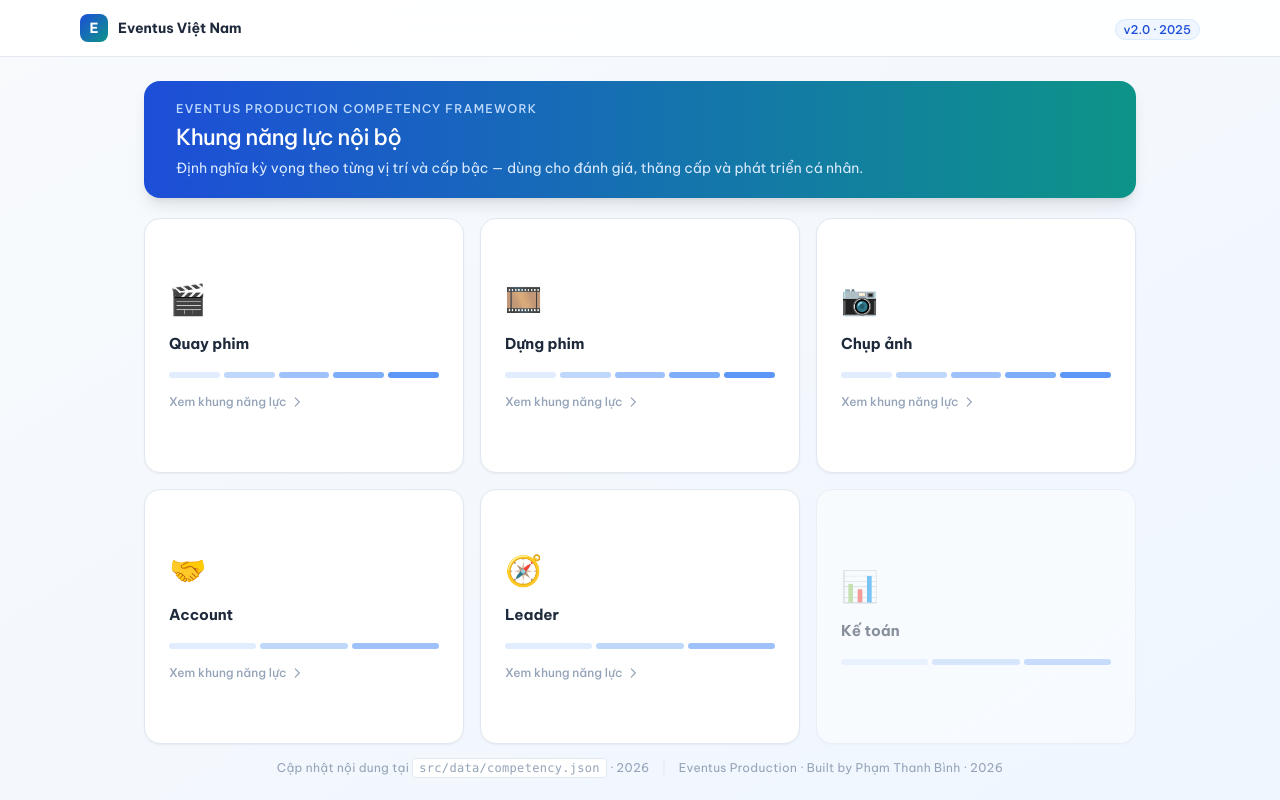
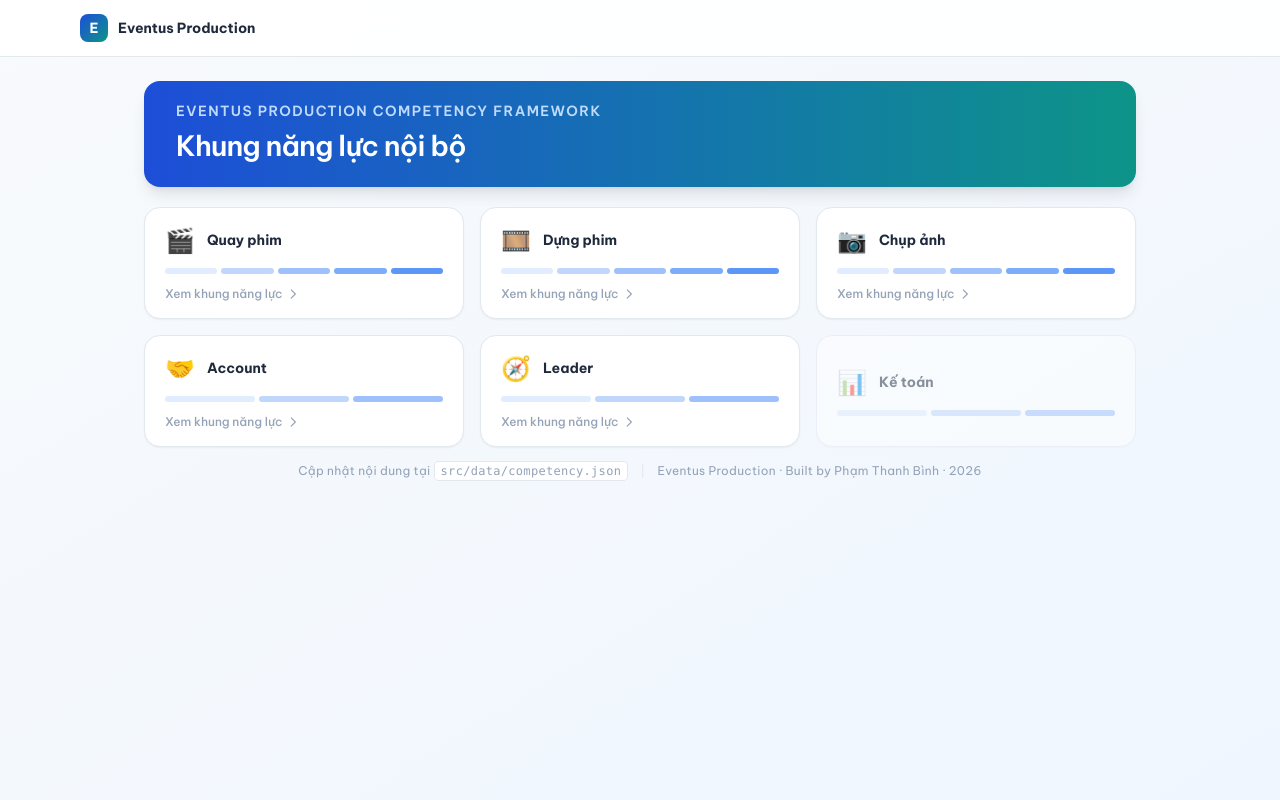
Before and after one commit to binheventus/client-eventus, a React (Vite) app: page / in a window 1280 px wide. Built offline with nearby package versions, Linux system fonts and the light colour scheme.

Commit message:
refactor: compact homepage cards, enlarge banner text, update header branding, remove version badge

```diff
--- a/src/components/Header.jsx
+++ b/src/components/Header.jsx
@@ -14,15 +14,12 @@
         ) : (
           <Link to="/" className="flex items-center gap-2.5">
             <span className="w-7 h-7 rounded-lg bg-gradient-to-br from-blue-700 to-teal-600 flex items-center justify-center text-white font-bold text-sm">E</span>
-            <span className="font-bold text-slate-800 text-sm hidden sm:block">Eventus Việt Nam</span>
+            <span className="font-bold text-slate-800 text-sm hidden sm:block">Eventus Production</span>
           </Link>
         )}
         {title && (
           <span className="text-slate-400 text-sm truncate">{title}</span>
         )}
-        <div className="ml-auto">
-          <span className="text-xs bg-blue-50 text-blue-700 border border-blue-100 px-2 py-0.5 rounded-full font-medium">v2.0 · 2025</span>
-        </div>
       </div>
     </header>
   )
--- a/src/pages/HomePage.jsx
+++ b/src/pages/HomePage.jsx
@@ -3,12 +3,12 @@
 import data from '../data/competency.json'
 
 const POSITION_META = {
-  cameraman:    { icon: '🎬', accent: 'blue' },
-  editor:       { icon: '🎞️', accent: 'blue' },
-  photographer: { icon: '📷', accent: 'blue' },
-  account:      { icon: '🤝', accent: 'blue' },
-  leader:       { icon: '🧭', accent: 'blue' },
-  ketoan:       { icon: '📊', accent: 'blue' },
+  cameraman:    { icon: '🎬' },
+  editor:       { icon: '🎞️' },
+  photographer: { icon: '📷' },
+  account:      { icon: '🤝' },
+  leader:       { icon: '🧭' },
+  ketoan:       { icon: '📊' },
 }
 
 // Placeholder — anh điền nội dung vào competency.json sau
@@ -26,18 +26,17 @@
   return (
     <button
       onClick={() => !position.placeholder && navigate(`/position/${position.id}`)}
-      className={`group w-full text-left bg-white rounded-2xl shadow-sm p-6 border border-slate-200 transition-all duration-200
+      className={`group w-full text-left bg-white rounded-2xl shadow-sm px-5 py-4 border border-slate-200 transition-all duration-200
         ${position.placeholder
           ? 'opacity-50 cursor-default'
           : 'hover:border-blue-400 hover:shadow-md hover:-translate-y-0.5 cursor-pointer'}`}
     >
-      <div className="flex items-center justify-between mb-4">
-        <span className="text-3xl">{meta.icon}</span>
+      <div className="flex items-center gap-3 mb-3">
+        <span className="text-2xl">{meta.icon}</span>
+        <div className="text-[14px] font-bold text-slate-800">{position.name}</div>
       </div>
 
-      <div className="text-[15px] font-bold text-slate-800 mb-4">{position.name}</div>
-
-      <div className="flex items-center gap-1">
+      <div className="flex items-center gap-1 mb-0">
         {position.levels.map((_, i) => (
           <div
             key={i}
@@ -48,7 +47,7 @@
       </div>
 
       {!position.placeholder && (
-        <div className="flex items-center gap-1 mt-4 text-xs font-medium text-slate-400 group-hover:text-blue-700 transition-colors">
+        <div className="flex items-center gap-1 mt-3 text-xs font-medium text-slate-400 group-hover:text-blue-700 transition-colors">
           Xem khung năng lực
           <svg className="w-3.5 h-3.5 transition-transform group-hover:translate-x-0.5" fill="none" stroke="currentColor" viewBox="0 0 24 24">
             <path strokeLinecap="round" strokeLinejoin="round" strokeWidth={2} d="M9 5l7 7-7 7" />
@@ -68,21 +67,18 @@
 
       <div className="flex-1 flex flex-col min-h-0 max-w-5xl mx-auto w-full px-4 py-6">
 
-        {/* Header block — compact */}
+        {/* Header block */}
         <div className="bg-gradient-to-r from-blue-700 to-teal-600 rounded-2xl shadow-lg px-8 py-5 text-white mb-5 flex-shrink-0">
-          <p className="text-xs font-medium uppercase tracking-widest text-blue-200 mb-1">
+          <p className="text-sm font-semibold uppercase tracking-widest text-blue-200 mb-1">
             Eventus Production Competency Framework
           </p>
-          <h1 className="text-[20px] md:text-[22px] font-medium tracking-tight">
+          <h1 className="text-[26px] md:text-[28px] font-semibold tracking-tight">
             Khung năng lực nội bộ
           </h1>
-          <p className="text-sm text-blue-100 mt-1">
-            Định nghĩa kỳ vọng theo từng vị trí và cấp bậc — dùng cho đánh giá, thăng cấp và phát triển cá nhân.
-          </p>
         </div>
 
-        {/* 3×2 flat grid */}
-        <div className="flex-1 min-h-0 grid grid-cols-3 grid-rows-2 gap-4">
+        {/* 3×2 flat grid — auto rows to fit content */}
+        <div className="grid grid-cols-3 gap-4" style={{ gridTemplateRows: 'auto auto' }}>
           {positions.map(position => (
             <PositionNode key={position.id} position={position} />
           ))}
@@ -94,7 +90,6 @@
           <code className="font-mono bg-white px-1.5 py-0.5 rounded border border-slate-200">
             src/data/competency.json
           </code>
-          {' '}· 2026
           <span className="mx-3 text-slate-200">|</span>
           Eventus Production · Built by Phạm Thanh Bình · 2026
         </p>
```
